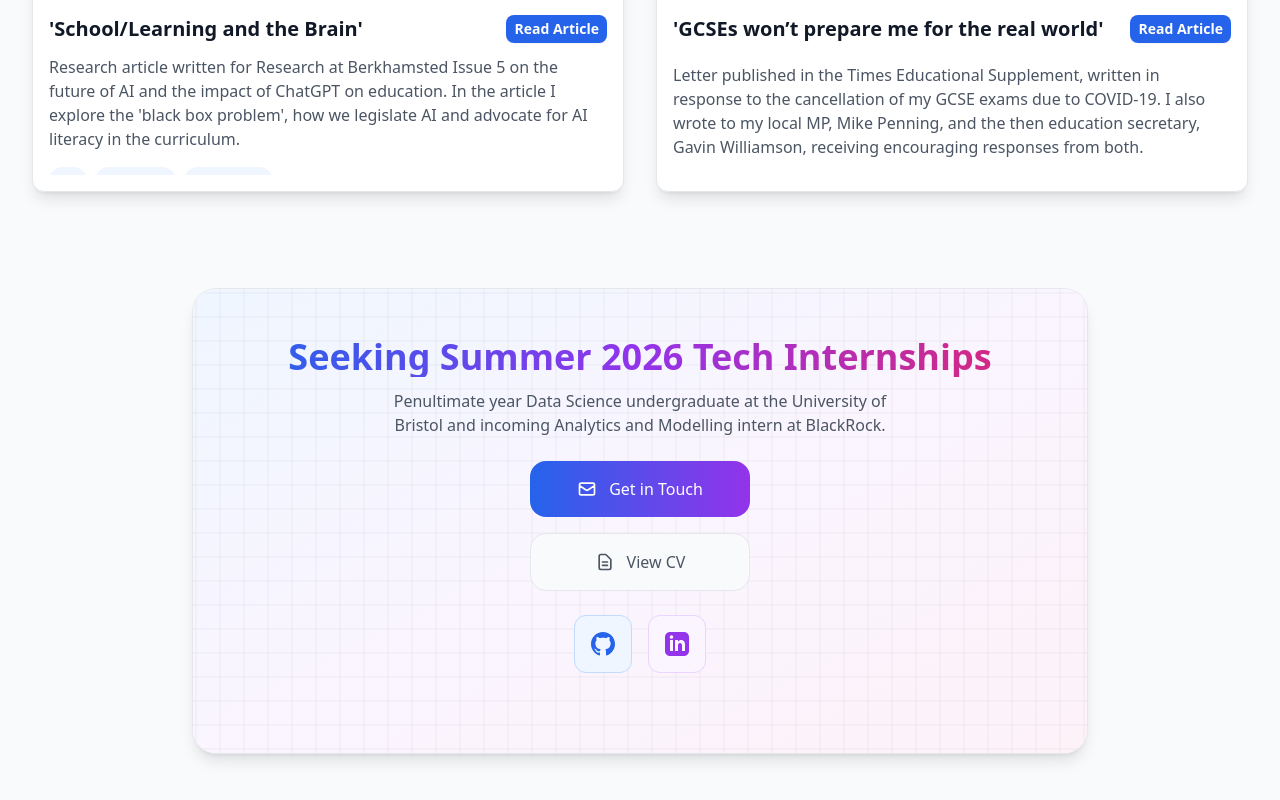
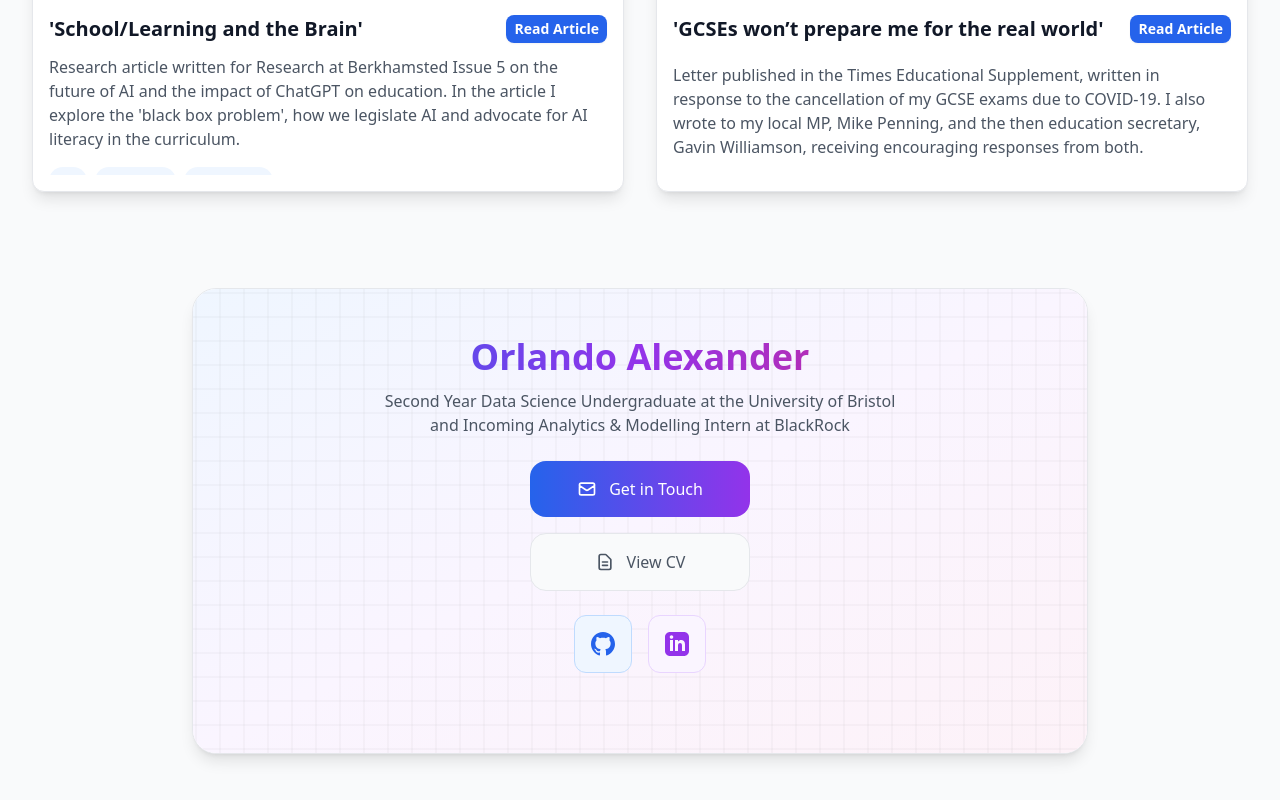
Before and after one commit to orlandoalexander/Portfolio, a Next.js app: page / in a window 1280 px wide. Shown: the part 3581-4381 px from the top of the page. Built offline with nearby package versions, Linux system fonts and the light colour scheme.

Commit message:
Revise contact section for internship details
Updated internship title and description for clarity.

```diff
--- a/app/components/ContactSection.tsx
+++ b/app/components/ContactSection.tsx
@@ -22,11 +22,10 @@ export default function ContactSection() {
               transition={{ delay: 0.2 }}
             >
               <h2 className="text-4xl font-bold mb-3 text-center bg-gradient-to-r from-blue-600 via-purple-600 to-pink-600 text-transparent bg-clip-text">
-                Seeking Summer 2026 Tech Internships
+                Orlando Alexander
               </h2>
               <p className="text-gray-600 text-center mb-6 max-w-lg mx-auto">
-                Penultimate year Data Science undergraduate at the University of
-                Bristol and incoming Analytics and Modelling intern at BlackRock.
+                Second Year Data Science Undergraduate at the University of Bristol and Incoming Analytics & Modelling Intern at BlackRock
               </p>
               {/* <div className="flex items-center justify-center gap-2 text-gray-600 mb-8">
                 <svg
```
